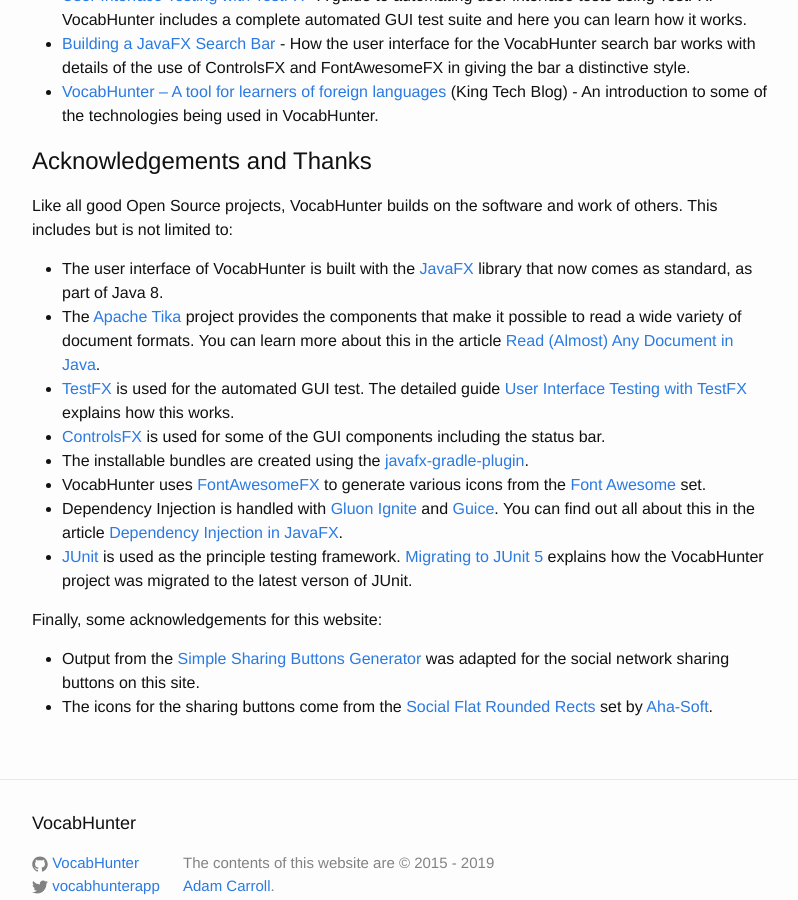
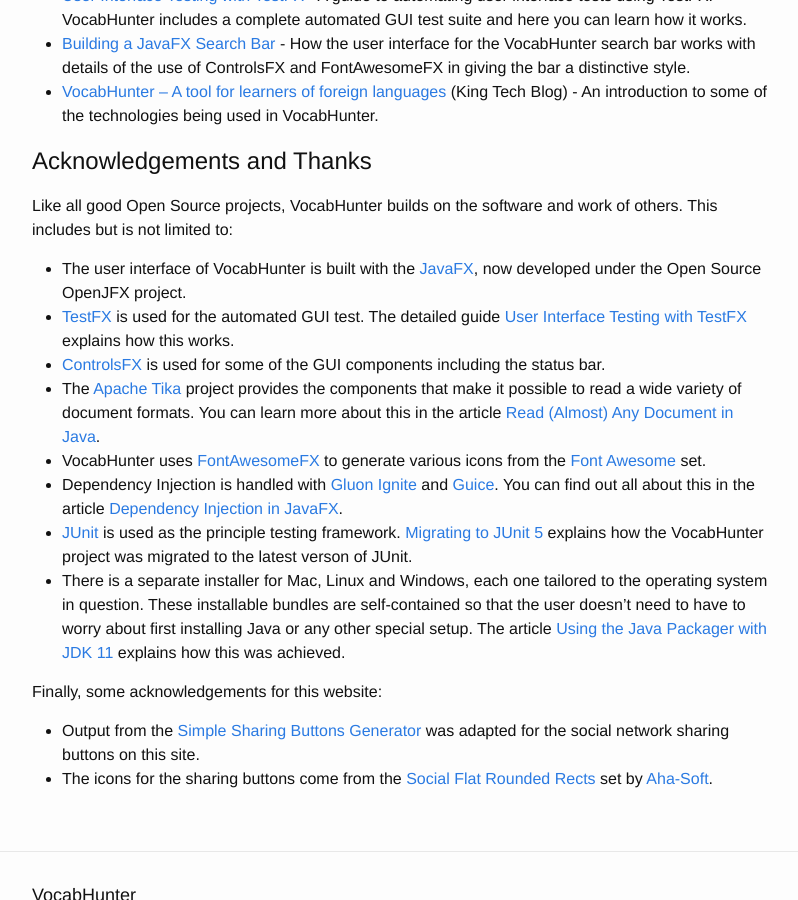
Before and after one commit to VocabHunter/vocabhunter.github.io, a Jekyll site: the page built from about.md, in a window 1280 px wide and 900 px high, scrolled down 612 px. Shown: the whole window, without its empty margins (238-1036 px from the left). Built offline with Jekyll 4.4.1, drawn with Linux system fonts in a browser that asks for light colours.

Commit message:
Updated the About page following the release of VocabHunter v2.0.0

```diff
--- a/about.md
+++ b/about.md
@@ -28,14 +28,14 @@
 
 Like all good Open Source projects, VocabHunter builds on the software and work of others.  This includes but is not limited to:
 
-* The user interface of VocabHunter is built with the [JavaFX] library that now comes as standard, as part of Java 8.
-* The [Apache Tika] project provides the components that make it possible to read a wide variety of document formats.  You can learn more about this in the article [Read (Almost) Any Document in Java].
+* The user interface of VocabHunter is built with the [JavaFX], now developed under the Open Source OpenJFX project.
 * [TestFX][TestFXProject] is used for the automated GUI test.  The detailed guide [User Interface Testing with TestFX] explains how this works.
 * [ControlsFX] is used for some of the GUI components including the status bar.
-* The installable bundles are created using the [javafx-gradle-plugin].
+* The [Apache Tika] project provides the components that make it possible to read a wide variety of document formats.  You can learn more about this in the article [Read (Almost) Any Document in Java].
 * VocabHunter uses [FontAwesomeFX] to generate various icons from the [Font Awesome] set.
 * Dependency Injection is handled with [Gluon Ignite] and [Guice].  You can find out all about this in the article [Dependency Injection in JavaFX].
 * [JUnit] is used as the principle testing framework.  [Migrating to JUnit 5] explains how the VocabHunter project was migrated to the latest verson of JUnit.
+* There is a separate installer for Mac, Linux and Windows, each one tailored to the operating system in question.  These installable bundles are self-contained so that the user doesn't need to have to worry about first installing Java or any other special setup.  The article [Using the Java Packager with JDK 11] explains how this was achieved.
 
 Finally, some acknowledgements for this website:
 
@@ -55,12 +55,12 @@
 
 [VocabHunter – A tool for learners of foreign languages]:https://medium.com/techking/vocabhunter-a-tool-for-learners-of-foreign-languages-55c467a6250c
 [How JavaFX was used to build a desktop application]:https://medium.com/techking/how-javafx-was-used-to-build-a-desktop-application-7d4c680d8dc
+[Using the Java Packager with JDK 11]:https://medium.com/@adam_carroll/java-packager-with-jdk11-31b3d620f4a8
 
-[JavaFX]:http://www.oracle.com/technetwork/java/javase/overview/javafx-overview-2158620.html
+[JavaFX]:https://openjfx.io/
 [Apache Tika]:https://tika.apache.org/
 [TestFXProject]:https://github.com/TestFX/TestFX
 [ControlsFX]:http://fxexperience.com/controlsfx/
-[javafx-gradle-plugin]:https://github.com/FibreFoX/javafx-gradle-plugin
 [Font Awesome]:https://fortawesome.github.io/Font-Awesome/
 [FontAwesomeFX]:https://bitbucket.org/Jerady/fontawesomefx
 [Gluon Ignite]:http://gluonhq.com/labs/ignite/
```
